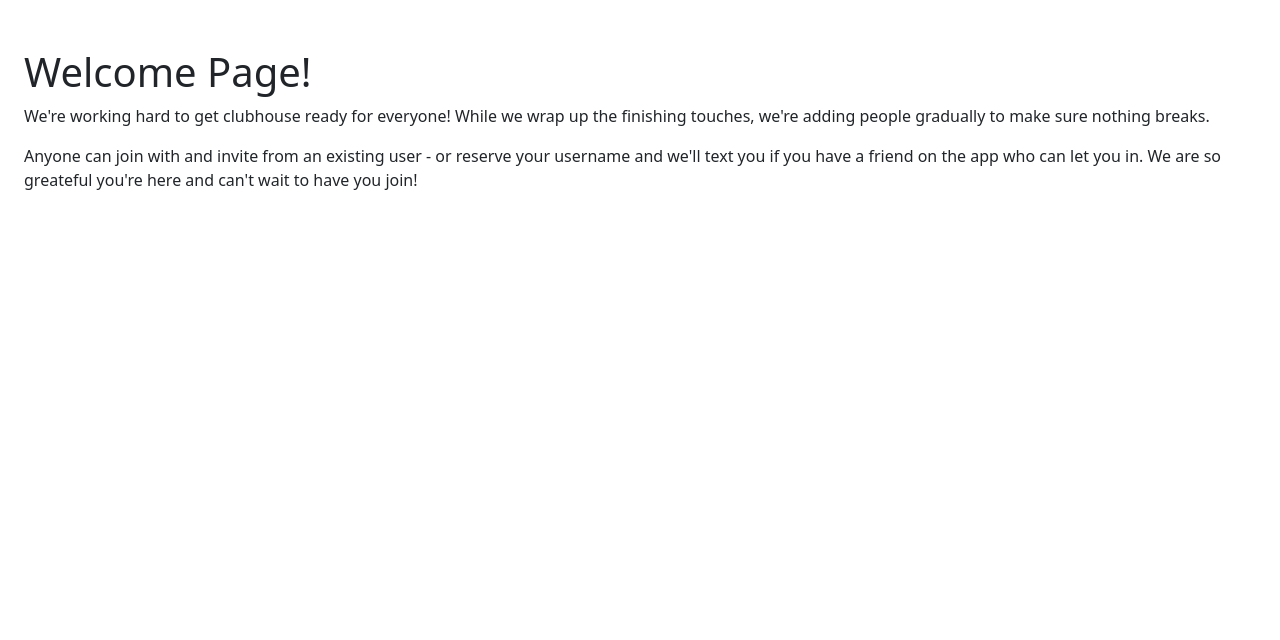
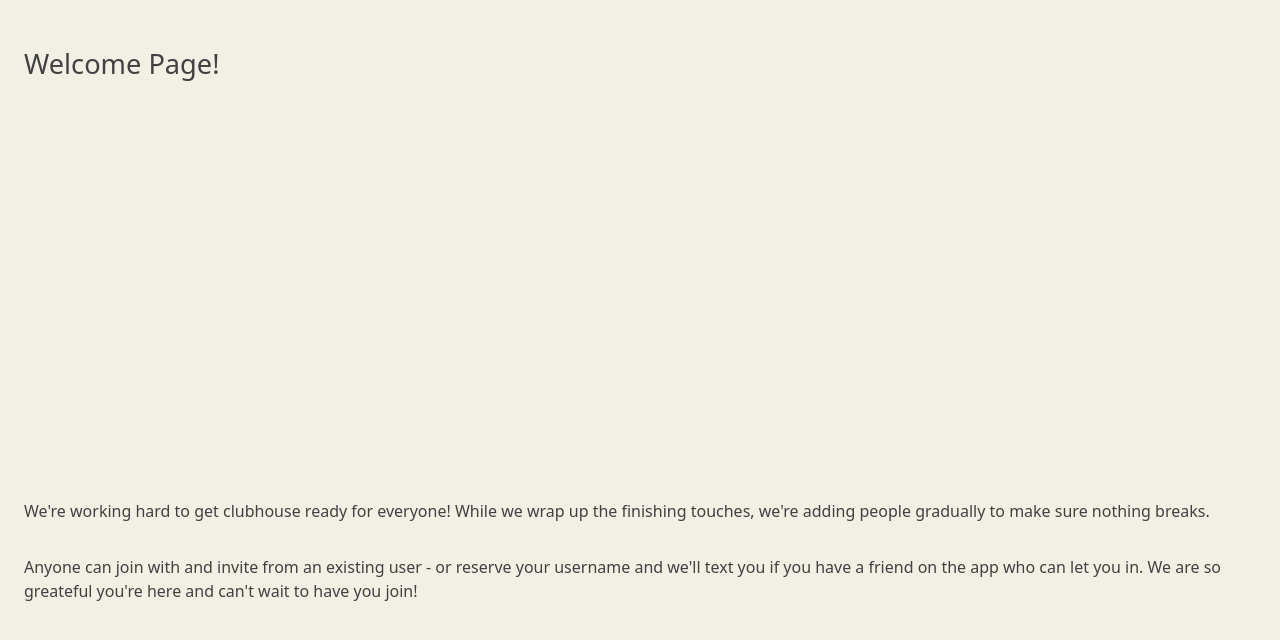
Before and after one commit to sumonaung23/club-house-clone, a React (Create React App) app: page / in a window 1280 px wide. Shown: the top 640 px of the page. Built offline with nearby package versions, Linux system fonts and the light colour scheme.

Commit message:
styled the welcome.js classes and elements

```diff
--- a/src/style/welcome.module.css
+++ b/src/style/welcome.module.css
@@ -1,3 +1,30 @@
 .WelcomeContainer {
     padding: 3em 1.5em;
+    display: flex;
+    flex-direction: column;
+    justify-content: space-between;
+    align-items: flex-start;
+    height: 100vh;
+    background-color: #f2f0e4;
 }
+
+.WelcomeContainer h1 {
+    font-size: 1.7em;
+    font-weight: 500;
+    font-style: normal;
+    margin-bottom: 0;
+    color: var(--textColor);
+}
+
+.WelcomeInfo {
+    height: 253px;
+    overflow: auto;
+}
+
+.WelcomeInfo p {
+    margin-bottom: 2em;
+    color: var(--textColor);
+    font-size: 1em;
+    font-style: normal;
+    font-weight: 400;
+}
```
